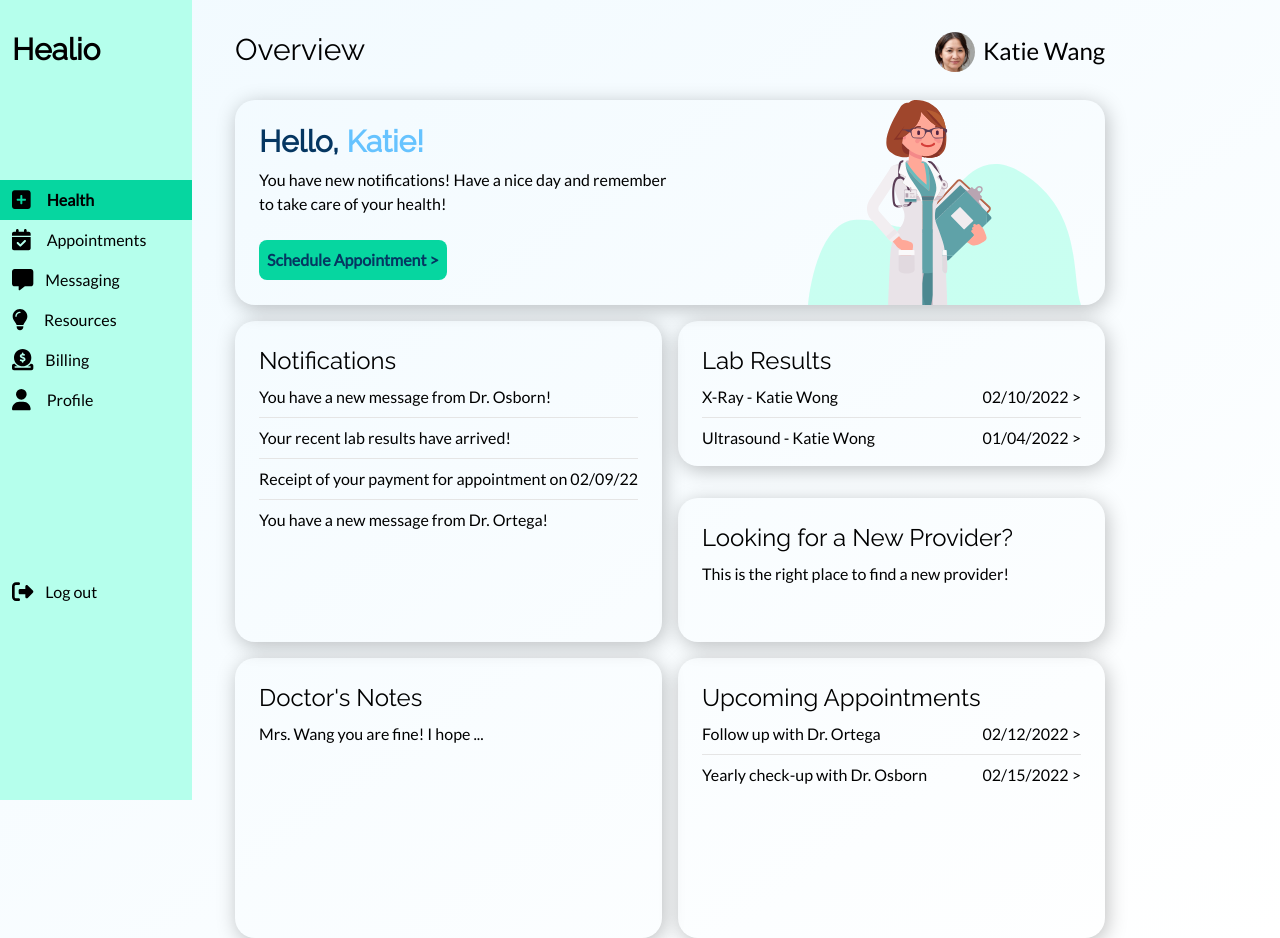
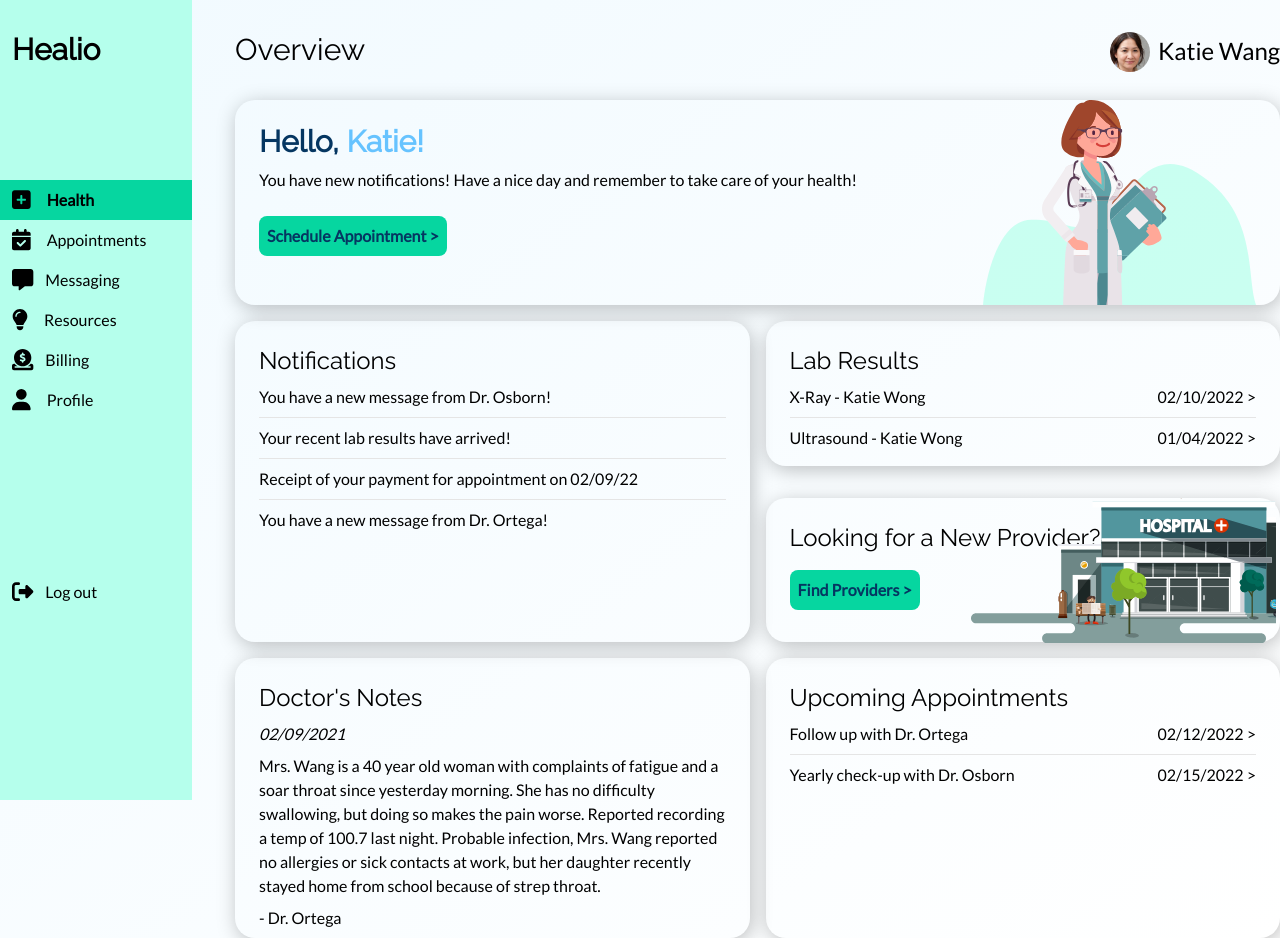
Before and after one commit to Jasonxu5/Healio, a React (Create React App) app: page / in a window 1280 px wide. Built offline with nearby package versions, Linux system fonts and the light colour scheme.

Commit message:
rough draft of health page is finished hooray

```diff
--- a/src/Health.js
+++ b/src/Health.js
@@ -1,6 +1,7 @@
 import React from 'react';
 import { Link } from 'react-router-dom';
 import doctor from './img/doctor.svg';
+import hospital from './img/hospital.svg';
 
 import katie from './img/katie.png'; // profile picture
 
@@ -24,6 +25,13 @@ const LAB_LIST_ITEMS = [
     { title: 'X-Ray - Katie Wong', date: '02/10/2022' },
     { title: 'Ultrasound - Katie Wong', date: '01/04/2022' }
 ];
+
+const DOCTOR_NOTES = {
+    date: '02/09/2021',
+    body: 'Mrs. Wang is a 40 year old woman with complaints of fatigue and a soar throat since yesterday morning. She has no difficulty swallowing, but doing so makes the pain worse. Reported recording a temp of 100.7 last night. ' +
+        'Probable infection, Mrs. Wang reported no allergies or sick contacts at work, but her daughter recently stayed home from school because of strep throat.',
+    doctor: 'Dr. Ortega'
+}
 
 const APP_LIST_ITEMS = [
     { title: 'Follow up with Dr. Ortega', date: '02/12/2022' },
@@ -59,7 +67,13 @@ function HealthCards(props) {
         } else if (index === 3) {
             body = <CardHasImage isIntro={false} />;
         } else if (index === 4) {
-            body = <p className="pt-2">Mrs. Wang you are fine! I hope ...</p>;
+            body = (
+                <div>
+                    <p className="pt-2 italic">{DOCTOR_NOTES.date}</p>
+                    <p className="pt-2">{DOCTOR_NOTES.body}</p>
+                    <p className="pt-2">{'- ' + DOCTOR_NOTES.doctor}</p>
+                </div>
+            );
         } else {
             body = <CardHasList listItems={APP_LIST_ITEMS} hasDateOnRight={true} />;
         }
@@ -78,8 +92,7 @@ function CardHasImage(props) {
     if (isIntro) {
         return (
             <div className="relative">
-                <p className="pt-2">You have new notifications! Have a nice day and remember</p>
-                <p>to take care of your health!</p>
+                <p className="pt-2">You have new notifications! Have a nice day and remember to take care of your health!</p>
                 <div className="mt-6 text-dark-blue">
                     <Link className="absolute p-2 font-semibold bg-dark-green rounded-lg" to='/appointments'>Schedule Appointment {'>'}</Link>
                 </div>
@@ -87,7 +100,14 @@ function CardHasImage(props) {
             </div>
         );
     } else {
-        return <p className="pt-2">This is the right place to find a new provider!</p>
+        return (
+            <div className="relative">
+                <div className="mt-4 text-dark-blue">
+                    <Link className="absolute p-2 font-semibold bg-dark-green rounded-lg" to='/'>Find Providers {'>'}</Link>
+                </div>
+                <img className="absolute top-[-72px] right-[-20px]" src={hospital} alt="Hospital Clip Art" />
+            </div>
+        );
     }
 }
 
```
Also changed, not shown: src/img/hospital.svg (added).
